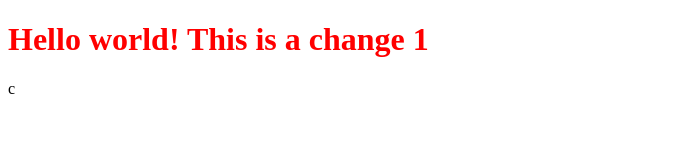
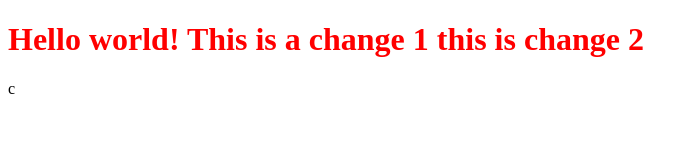
Before and after one commit to JonathanIsshak/haigazian-test-repo, a plain HTML site: page index.html in a window 1280 px wide. Shown: the whole page, without its empty margins (0-698 px from the left). Drawn offline with Linux system fonts and the light colour scheme.

Commit message:
Edit text to correct format

```diff
--- a/index.html
+++ b/index.html
@@ -9,6 +9,7 @@
   <h1 class="heading">
     Hello world!
     This is a change 1
+    this is change 2
   </h1>
 </body>
 </html>
```
